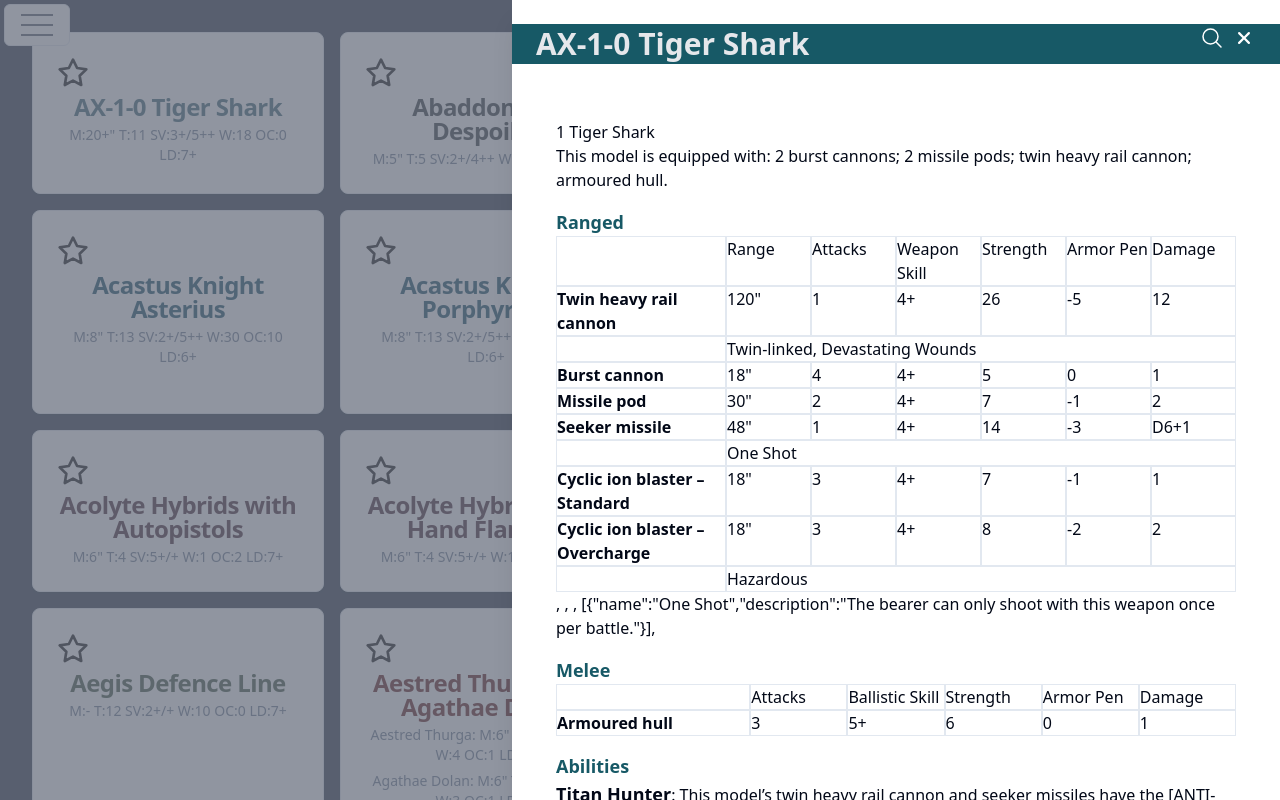
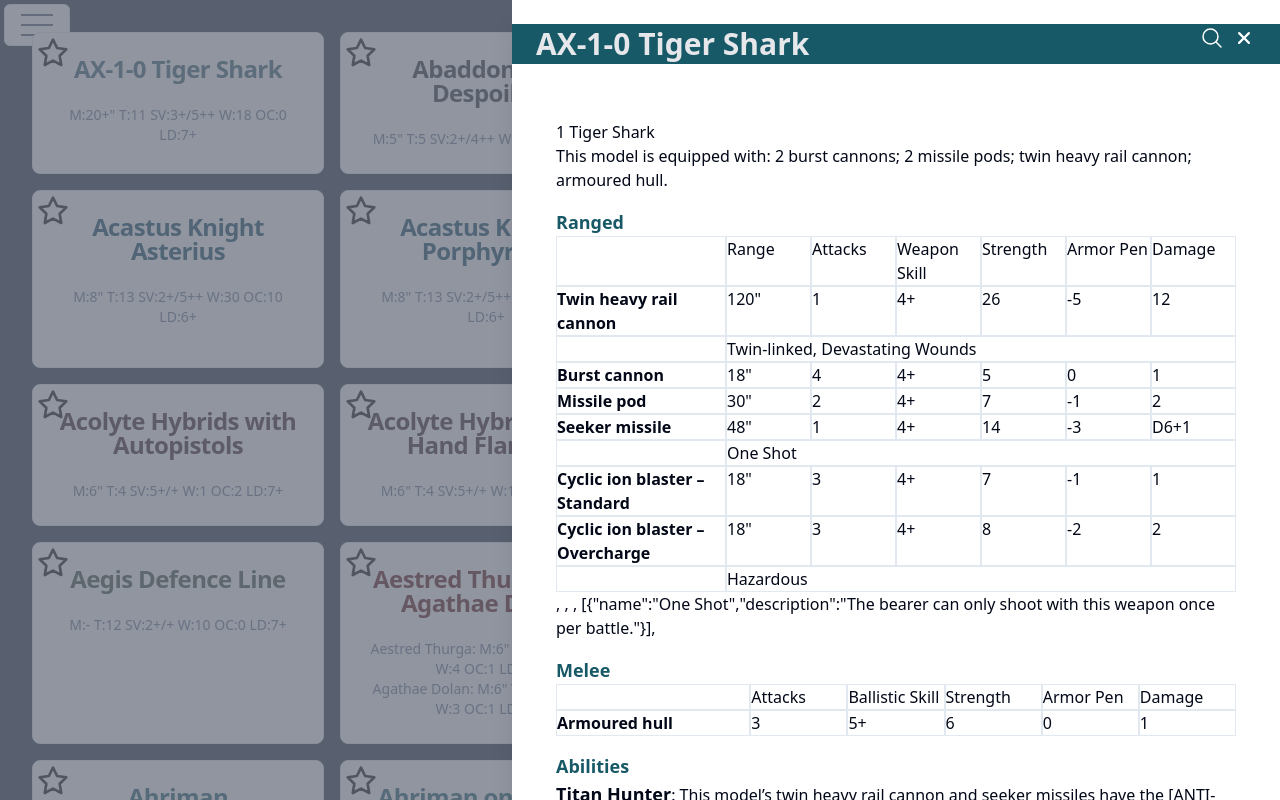
Before and after one commit to among-the-fence/wahasearch, a React (Vite) app in the folder wahasearch/: page / in a window 1280 px wide. Both pictures are taken after a click on the element "AX-1-0 Tiger Shark". Shown: the top 800 px of the page. Built offline with nearby package versions, Linux system fonts and the light colour scheme.

Commit message:
Small change 20240808101607

```diff
--- a/wahasearch/src/components/UnitDetailsSheet.tsx
+++ b/wahasearch/src/components/UnitDetailsSheet.tsx
@@ -17,10 +17,12 @@
 export const ExampleSheet = ({unit, handleClickToClose, addUnitToStack}: UnitDetailsSheetProps) => {
   const [open] = useState(true)
   const hasRanged = unit.rangedWeapons.length > 0;
-  const hasAbilities = unit.abilities.other.length > 0;
+  const hasAbilities = unit.abilities.other.length > 0
+  const hasDamagedKeywords = unit.abilities.damaged.description.length > 0;
   const hasKeywords = unit.keywords.length > 0;
   const hasLeads = unit.leads && unit.leads.units.length > 0;
   const hasLeadBy = unit.leadBy && unit.leadBy.length > 0;
+  const hasPrimarch = unit.abilities.primarch && unit.abilities.primarch.length > 0;
 
 
   function clickedClose() {
@@ -96,9 +98,17 @@
                       </Section>
                     )}
 
-                    {hasAbilities && (
+                    {(hasAbilities || hasDamagedKeywords) && (
                       <Section color={unit.colours} title="Abilities" >
-                        {unit.abilities.other.map((a) => (<div><p className="text-lg font-semibold inline">{a.name}</p>: {a.description}</div>))}
+                        {hasAbilities && unit.abilities.other.map((a) => (<div><p className="text-lg font-semibold inline">{a.name}</p>: {a.description}</div>))}
+                        {hasDamagedKeywords && (<div><b>Damaged:</b><p>{unit.abilities.damaged.description} {unit.abilities.damaged.range}</p></div>) }
+
+                      </Section>
+                    )}
+
+                    {(hasPrimarch) && (
+                      <Section color={unit.colours} title="Primarch">
+                        <p>{unit.abilities.primarch.map(p => p.name + ": " + JSON.stringify(p) ).join(", ")}</p>
                       </Section>
                     )}
 
--- a/wahasearch/src/components/search/SearchSheet.tsx
+++ b/wahasearch/src/components/search/SearchSheet.tsx
@@ -56,14 +56,7 @@
           <SheetTitle>Search</SheetTitle>
         </SheetHeader>
         <div className="grid gap-4 py-4 grid-cols-4 items-center gap-4 mb-56">
-
-          <SearchFormEntry
-            name="faction"
-            display="Faction"
-            placeholder="ari,tsons,demons"
-            formState={localFormState}
-            update={updateLocalFormState}
-           />
+          <p className="col-span-4" onClick={_ => setLocalFormState(new Map())}>Clear</p>
           <SearchFormEntry
             name="compiledKeywords"
             display="Properties"
@@ -71,6 +64,13 @@
             formState={localFormState}
             update={updateLocalFormState}
            />
+           <SearchFormEntry
+             name="faction"
+             display="Faction"
+             placeholder="ari,tsons,demons"
+             formState={localFormState}
+             update={updateLocalFormState}
+            />
           <SearchFormEntry
             name="movement"
             display="M"
--- a/wahasearch/src/components/ui/UnitCard.tsx
+++ b/wahasearch/src/components/ui/UnitCard.tsx
@@ -1,6 +1,7 @@
 
 import {
     Card,
+    CardContent,
     CardDescription,
     CardHeader,
     CardTitle,
@@ -24,22 +25,26 @@
     const headerStyle = ((unit.legends && "text-slate-500") || "text-black-50") + " cursor-pointer"
 
     return (
-    <Card key={unit.uuid}>
-        <CardHeader>
-
+    <Card key={unit.uuid} className="relative">
         <button
             type="button"
             onClick={_ => updateFavorites(unit.name)}
-                className="relative rounded-md text-white hover:text-gray-300 focus:outline-none focus:ring-2 focus:ring-indigo-500 focus:ring-offset-2"
+            className="absolute top-1 left-1 rounded-md text-white hover:text-gray-300 focus:outline-none focus:ring-2 focus:ring-indigo-500 focus:ring-offset-2"
             >
             <span className="absolute -inset-2.5" />
             <span className="sr-only">Close panel</span>
             {isFavorite && <StarFilled aria-hidden="true" /> }
             {!isFavorite && <StarOpen aria-hidden="true" /> }
         </button>
-            <CardTitle className={headerStyle} onClick={clicktrigger} style={{color: unit.colours?.header}}>{unit.name}</CardTitle>
+        <CardHeader >
+            <CardTitle className={headerStyle} onClick={clicktrigger} style={{color: unit.colours?.header}}>
+                {unit.name}
+            </CardTitle>
+
+        </CardHeader>
+        <CardContent>
             {unit.stats.map(sb => <CardDescription key={sb.uuid}>{compileStats(unit, sb)}</CardDescription>)}
             {/* {unit.leads && (<p>{unit.leads.units.join(", ")}</p>)} */}
-        </CardHeader>
+        </CardContent>
     </Card>);
 }
--- a/wahasearch/src/lib/loadData.ts
+++ b/wahasearch/src/lib/loadData.ts
@@ -44,6 +44,7 @@
     console.log("DOING THE BIG WORK");
     const factionList: FactionRoot[] = [a,b,c,d,e,f,g,h,i,j,k,m,n,o,p,q,s,t,u,w,x,y,z,aa,ab,ac,ad,af,ag];
     factionList.map((f) => (f.datasheets.forEach((d) => {
+        // console.log(d.name);
         d.colours = f.colours;
         d.uuid = createRandomHash();
         d.stats.forEach(s => s.uuid = createRandomHash());
@@ -68,6 +69,16 @@
         }
 
         compiledWords = compiledWords.map(x=>x.toLowerCase().trim()).filter(x => x.length > 0);
+
+        if (d.abilities.primarch?.length > 0) {
+            compiledWords.push("primarch");
+            d.abilities.primarch.map(p => compiledWords.push(p.name));
+        }
+        if (d.abilities.damaged.description.length > 0) {
+            compiledWords.push("damaged");
+            compiledWords.push("damage");
+        }
+
         d.indexedFields.compiledKeywords = [...new Set(compiledWords)];
         d.indexedFields.stats = new Array<Stat>();
         d.indexedFields.weaponProfiles = new Array<Profile>();
```
Lines whose indentation alone changed are shown as unchanged.
